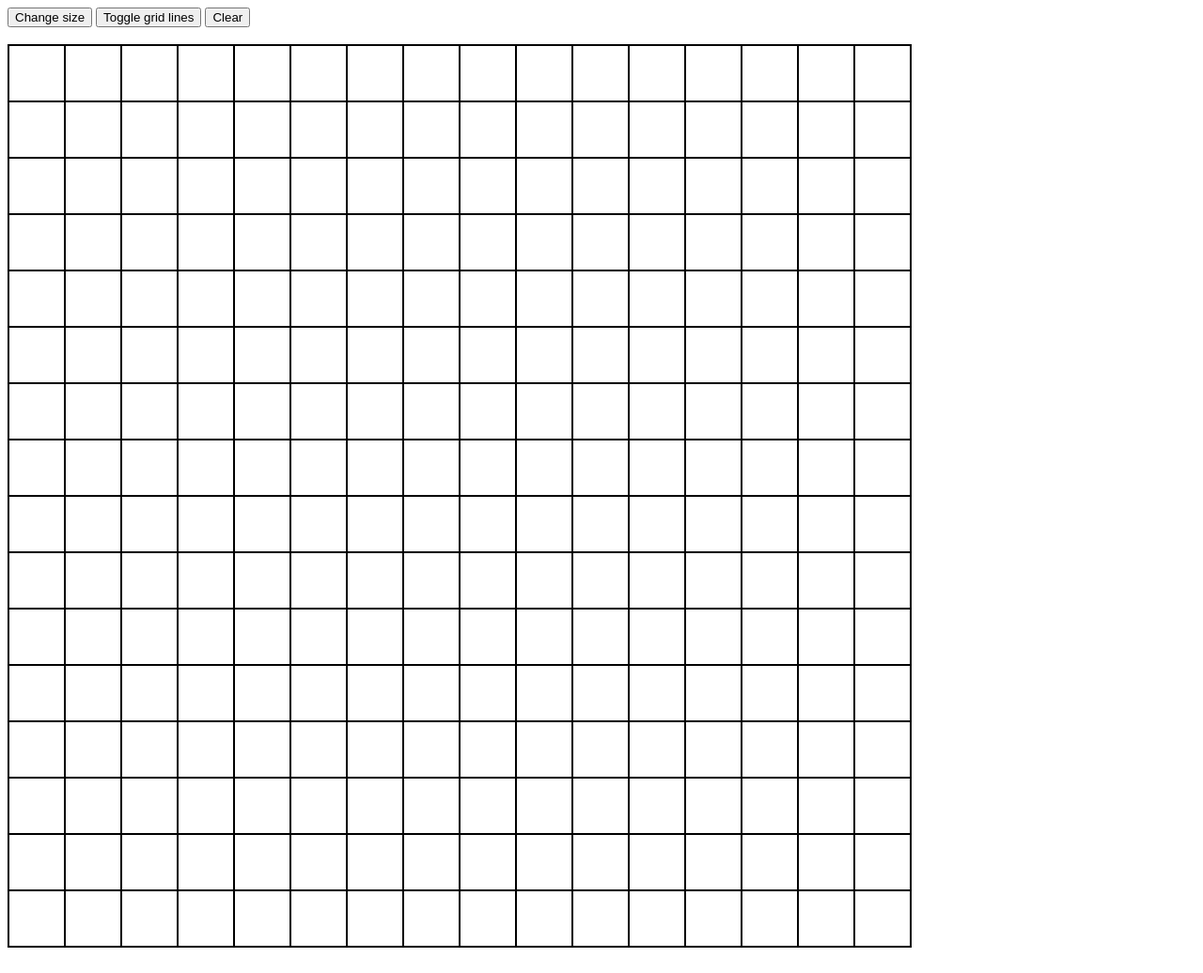
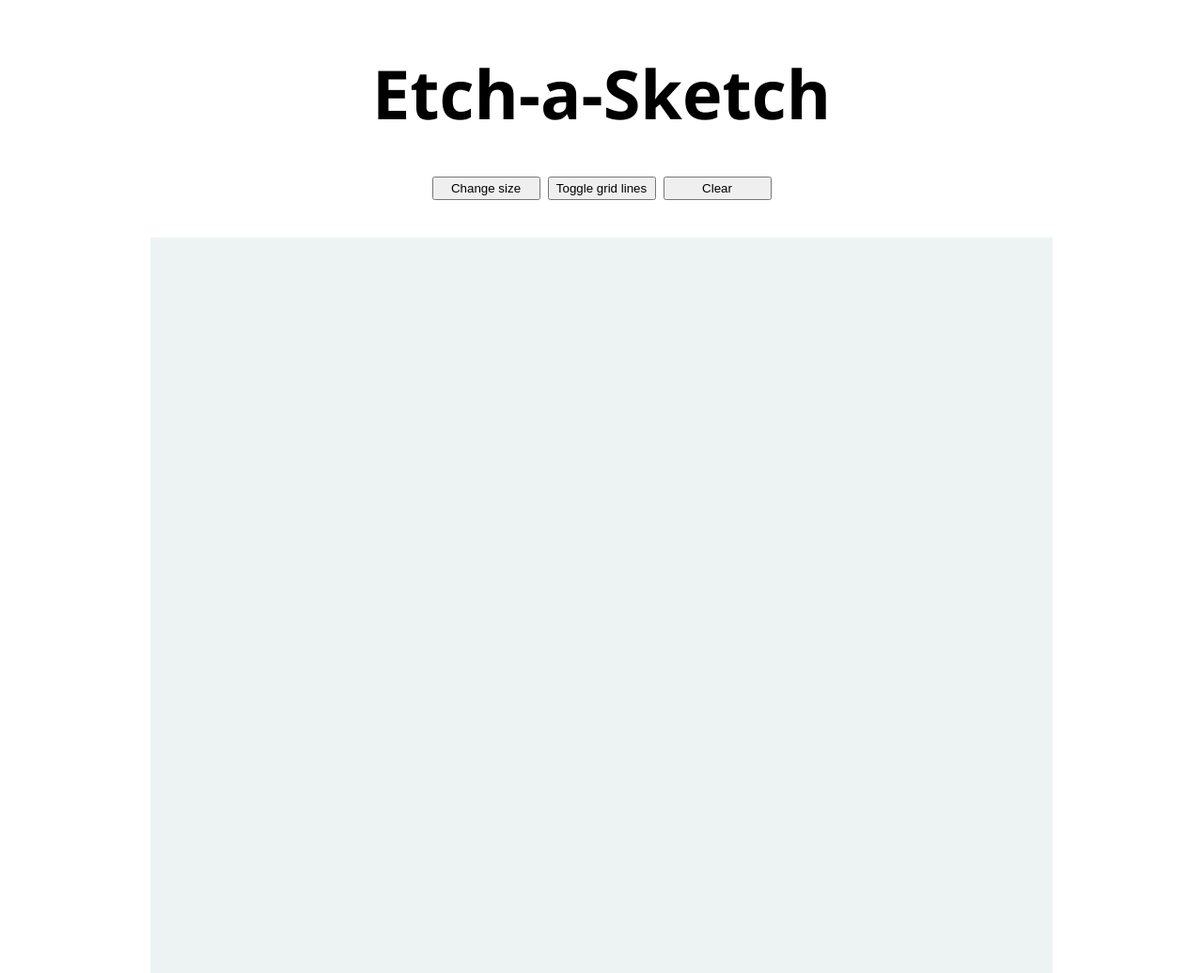
Before and after one commit to waddyhussain/odin-etch-a-sketch, a plain HTML site: page index.html in a window 1280 px wide. Shown: the top 1036 px of the page at 94% size. Drawn offline with Linux system fonts and the light colour scheme.

Commit message:
Improve UI

```diff
--- a/index.html
+++ b/index.html
@@ -7,10 +7,12 @@
     <title>Etch-a-Sketch</title>
 </head>
 <body>
-    <button id="change-size">Change size</button>
-    <button id="toggle-gridlines">Toggle grid lines</button>
-    <button id="clear-grid">Clear</button>
-    <br><br>
-    <div class="container show-border"></div>
+    <div class="title">Etch-a-Sketch</div>
+    <div class="buttons">
+        <button id="change-size">Change size</button>
+        <button id="toggle-gridlines">Toggle grid lines</button>
+        <button id="clear-grid">Clear</button>
+    </div>
+    <div class="container"></div>
 </body>
 </html>
--- a/stlye.css
+++ b/stlye.css
@@ -1,8 +1,30 @@
+.title {
+    text-align: center;
+    font-weight: bold;
+    font-size: 72px;
+    margin: 50px 0 40px;
+    font-family: 'Segoe UI', Tahoma, Geneva, Verdana, sans-serif;
+}
+
 .container {
     width: 960px;
     height: 960px;
     display: flex;
     flex-direction: column;
+    margin: 0 auto;
+    background-color: rgb(237, 243, 243);
+}
+
+.buttons {
+    display: flex;
+    justify-content: center;
+    gap: 8px;
+    margin: 40px 0;
+}
+
+button {
+    width: 115px;
+    padding: 3px 0;
 }
 
 .row {
@@ -14,7 +36,7 @@
 }
 
 .show-border {
-    border: 1px solid black;
+    border: 1px solid rgb(104, 104, 104);
 }
 
 .colored {
```
